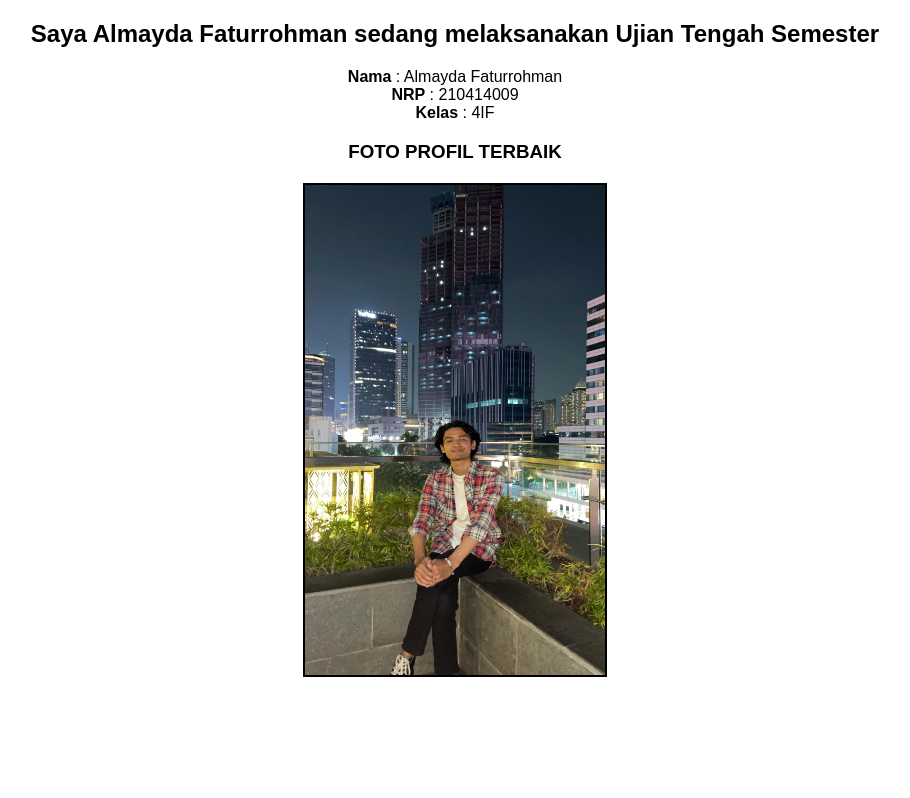
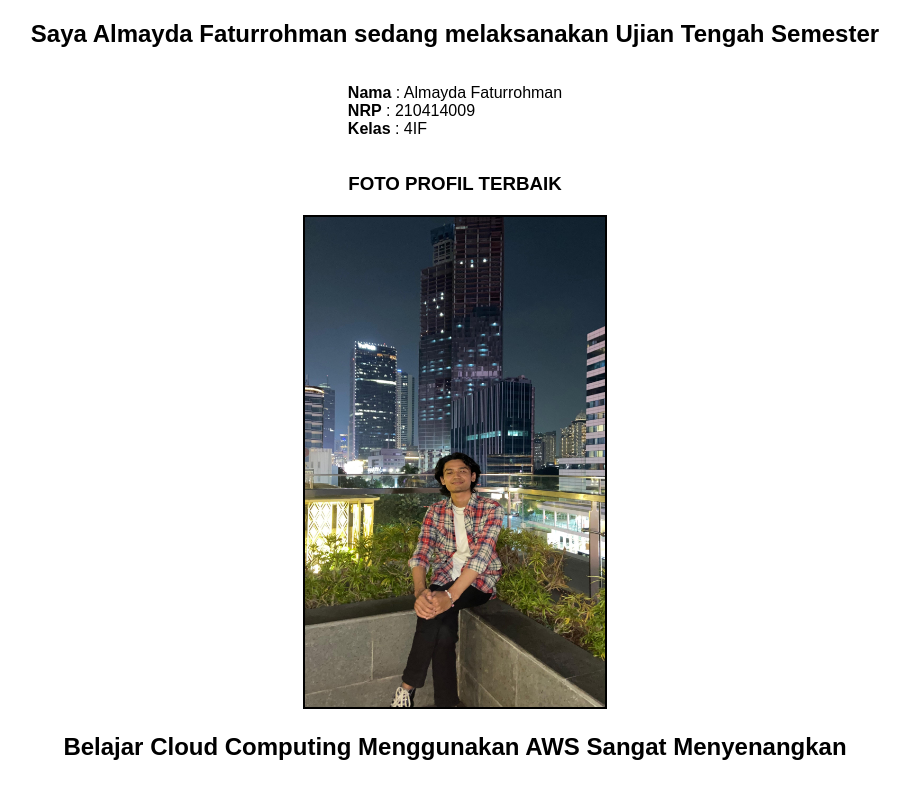
Before and after one commit to faturrhmn/utscloud, a plain HTML site: page index.html in a window 1280 px wide. Shown: the whole page, without its empty margins (185-1095 px from the left). Drawn offline with Linux system fonts and the light colour scheme.

Commit message:
tambahan

```diff
--- a/index.html
+++ b/index.html
@@ -18,20 +18,27 @@
             height: 490px;
             border: 2px solid black;
         }
+        .details {
+            display: inline-block; /* Membuat kontainer tetap di tengah */
+            text-align: left; /* Konten dalam kontainer rata kiri */
+        }
     </style>
 </head>
 <body>
     <div class="container">
         <h2>Saya Almayda Faturrohman sedang melaksanakan Ujian Tengah Semester</h2>
-        <p>
-            <strong>Nama</strong> : Almayda Faturrohman <br>
-            <strong>NRP</strong> : 210414009 <br>
-            <strong>Kelas</strong> : 4IF
-        </p>
+        <div class="details">
+            <p>
+                <strong>Nama</strong> : Almayda Faturrohman <br>
+                <strong>NRP</strong> : 210414009 <br>
+                <strong>Kelas</strong> : 4IF
+            </p>
+        </div>
         <h3>FOTO PROFIL TERBAIK</h3>
         <div class="profile-image">
             <img src="profile.jpg" alt="Foto Profil">
         </div>
+        <h2>Belajar Cloud Computing Menggunakan AWS Sangat Menyenangkan</h2>
     </div>
 </body>
 </html>
```
